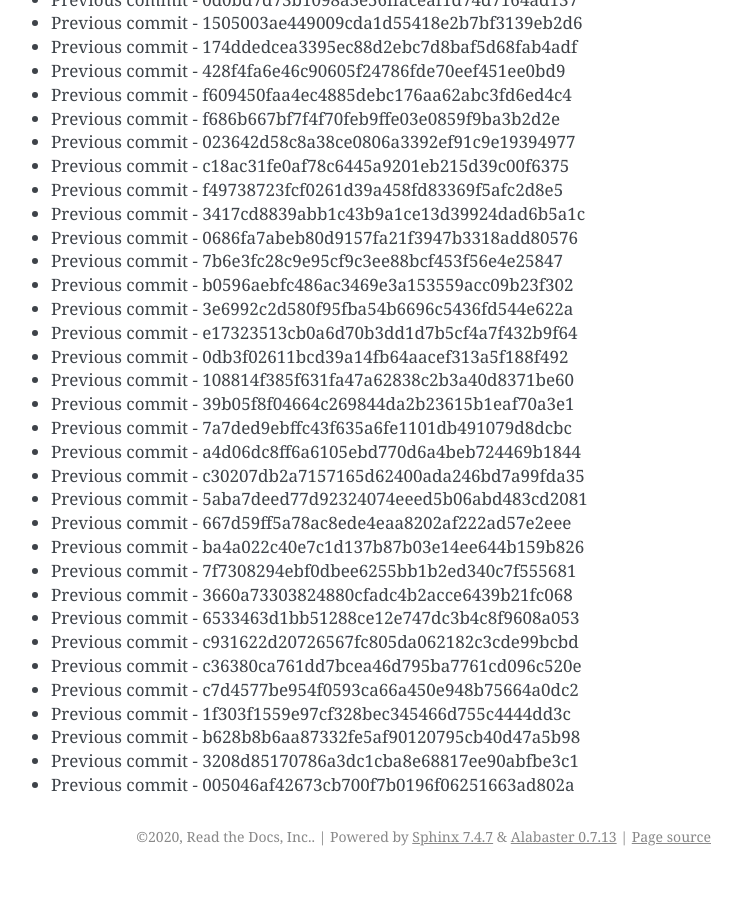
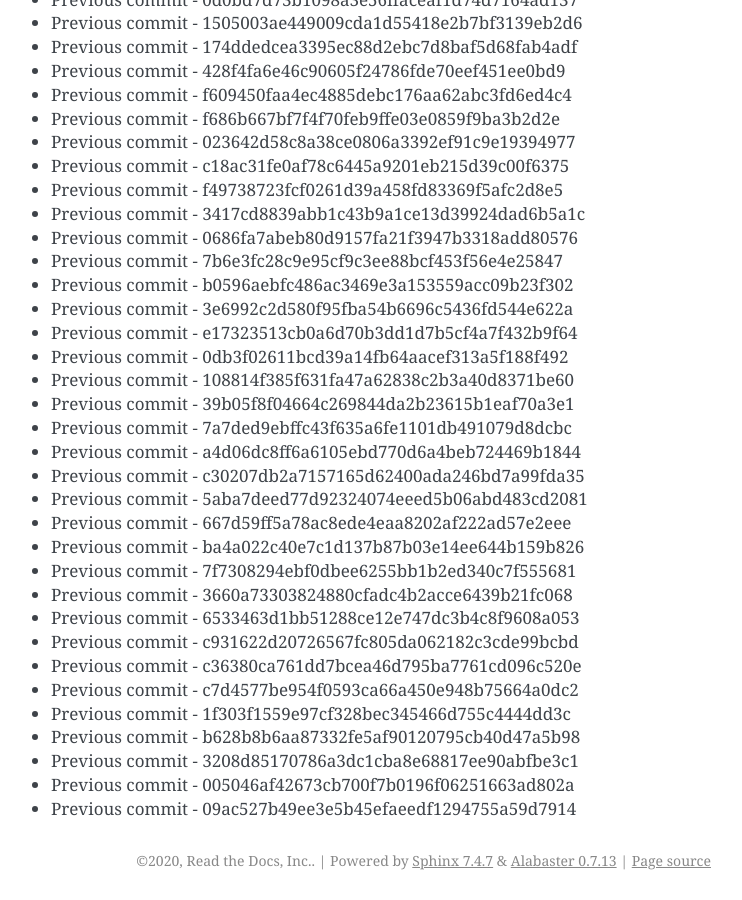
Before and after one commit to readthedocs/rtd-git-stresstest, a Sphinx documentation site: the page built from docs/updates.rst, in a window 1280 px wide and 900 px high, scrolled down 27237 px. Shown: the whole window, without its empty margins (399-1141 px from the left). Built offline with Sphinx 7.4.7, drawn with Linux system fonts in a browser that asks for light colours; before the commit the page ends 28113 px from its top, so only the background shows below that.

Commit message:
Generating commit from previous: 09ac527b49ee3e5b45efaeedf1294755a59d7914

```diff
--- a/docs/updates.rst
+++ b/docs/updates.rst
@@ -1176,3 +1176,4 @@ It can be tested for any performance characteristics.
 * Previous commit - b628b8b6aa87332fe5af90120795cb40d47a5b98
 * Previous commit - 3208d85170786a3dc1cba8e68817ee90abfbe3c1
 * Previous commit - 005046af42673cb700f7b0196f06251663ad802a
+* Previous commit - 09ac527b49ee3e5b45efaeedf1294755a59d7914
```
